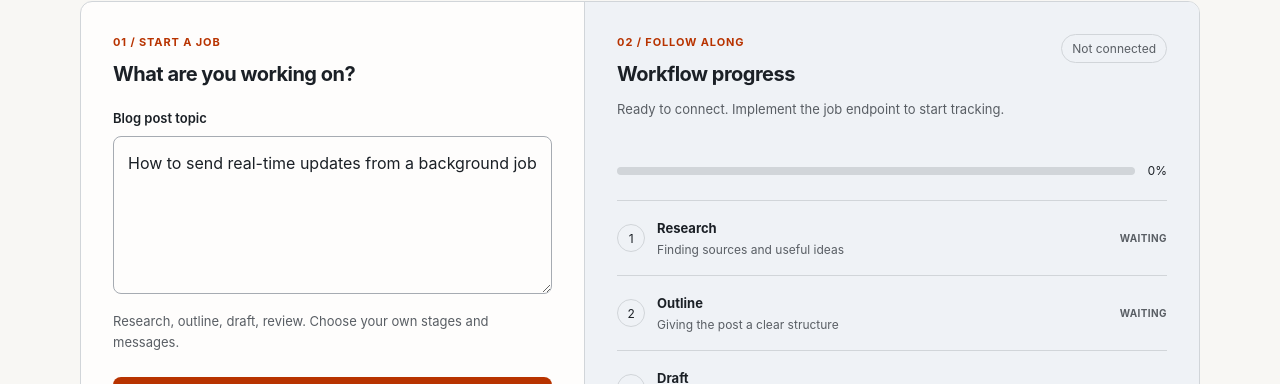
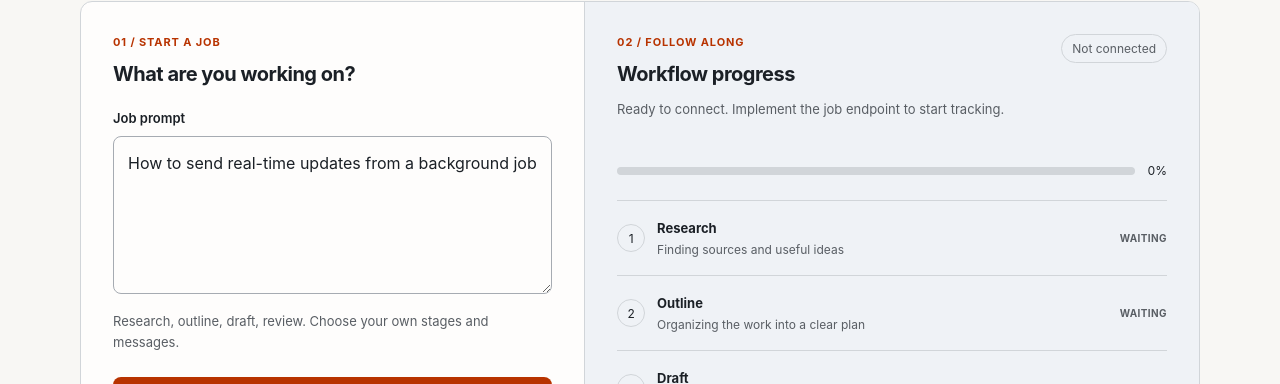
Before and after one commit to jamesqquick/realtime-workflows-demo, a React (Vite) app: page / in a window 1280 px wide. Shown: the part 374-758 px from the top of the page. Built offline with nearby package versions, Linux system fonts and the light colour scheme.

Commit message:
refactor: use generic job naming

```diff
--- a/app/App.tsx
+++ b/app/App.tsx
@@ -39,7 +39,7 @@ export function App() {
                 );
               }}
             >
-              <label htmlFor="prompt">Blog post topic</label>
+              <label htmlFor="prompt">Job prompt</label>
               <textarea
                 id="prompt"
                 value={prompt}
--- a/src/progress.ts
+++ b/src/progress.ts
@@ -7,7 +7,7 @@ export const stages = [
   {
     id: "outline",
     name: "Outline",
-    message: "Giving the post a clear structure",
+    message: "Organizing the work into a clear plan",
   },
   { id: "draft", name: "Draft", message: "Putting the first version together" },
   { id: "review", name: "Review", message: "Checking the result" },
```
Also changed, not shown: 1 other file (tests, documents, lock files or other folders).
